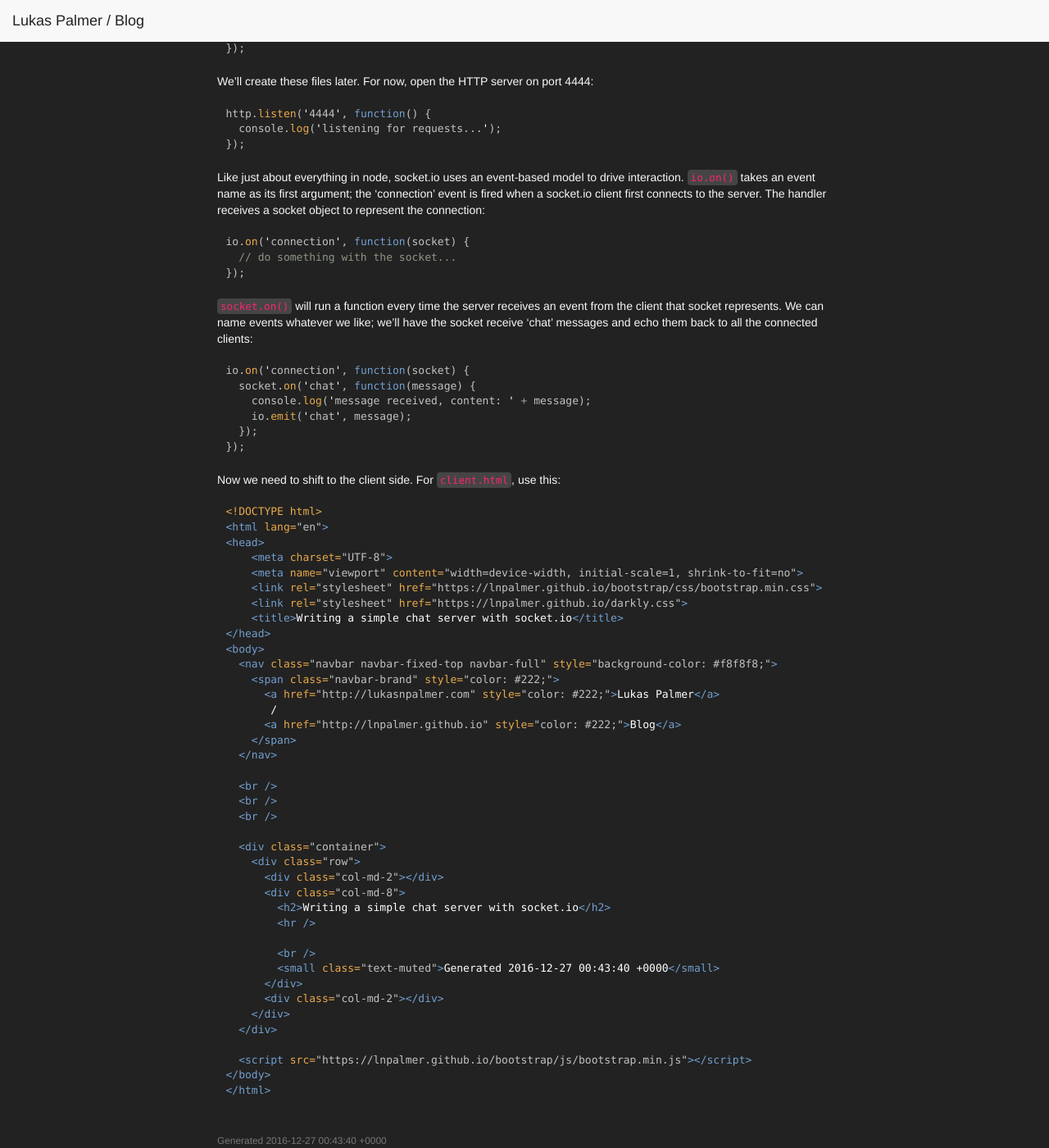
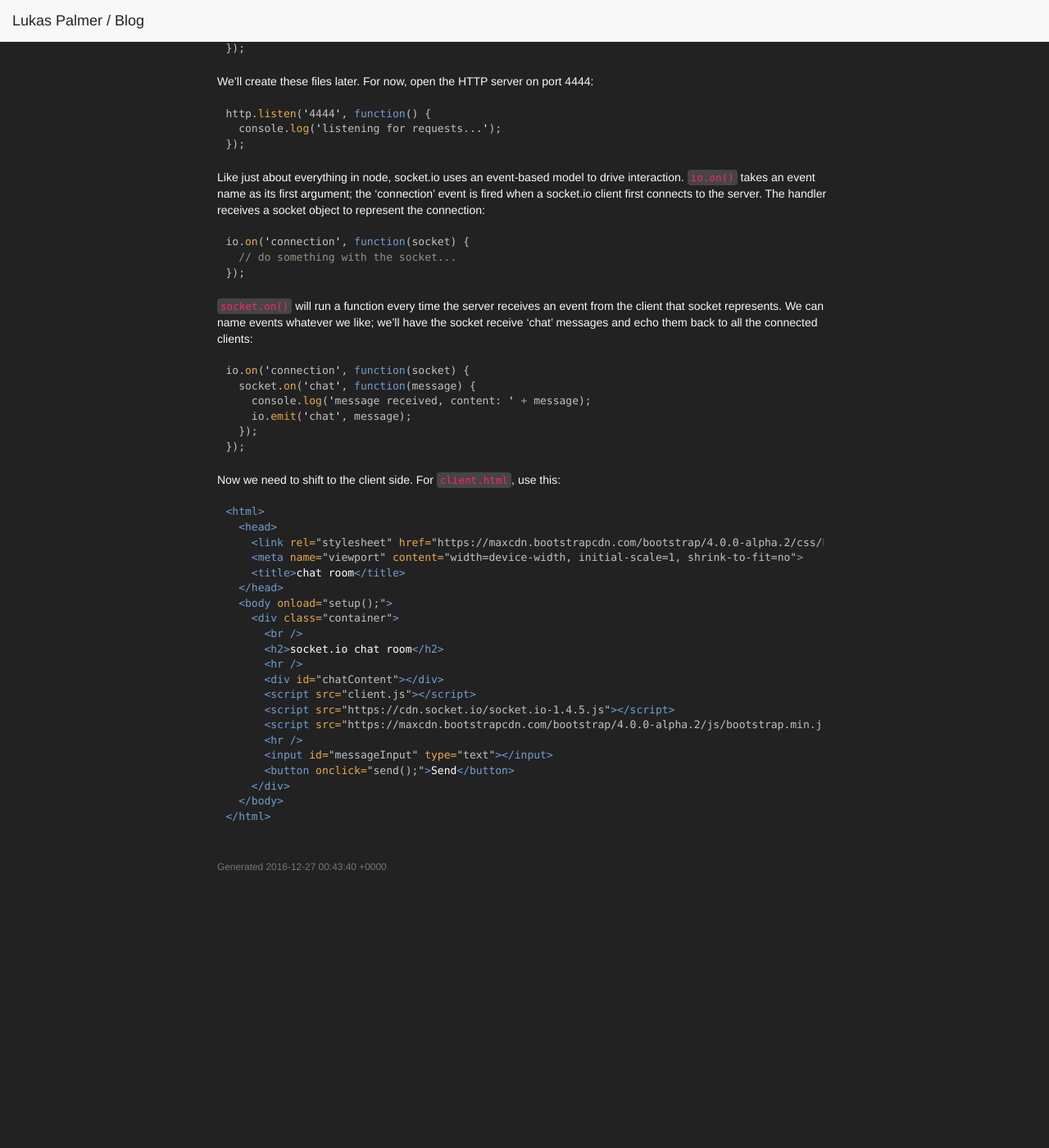
Before and after one commit to lnpalmer/lnpalmer.github.io, a Jekyll site: the page built from _posts/2016-12-23-chat.md, in a window 1280 px wide and 1400 px high, scrolled down 623 px. Shown: the whole window at 82% size. Built offline with Jekyll 4.4.1, drawn with Linux system fonts in a browser that asks for light colours; after the commit the page ends 1689 px from its top, so only the background shows below that.

Commit message:
socket.io chat server

```diff
--- a/_posts/2016-12-23-chat.md
+++ b/_posts/2016-12-23-chat.md
@@ -67,43 +67,25 @@ io.on('connection', function(socket) {
 Now we need to shift to the client side. For `client.html`, use this:
 
 ~~~ html
-<!DOCTYPE html>
-<html lang="en">
-<head>
-    <meta charset="UTF-8">
+<html>
+  <head>
+    <link rel="stylesheet" href="https://maxcdn.bootstrapcdn.com/bootstrap/4.0.0-alpha.2/css/bootstrap.min.css" integrity="sha384-y3tfxAZXuh4HwSYylfB+J125MxIs6mR5FOHamPBG064zB+AFeWH94NdvaCBm8qnd" crossorigin="anonymous">
     <meta name="viewport" content="width=device-width, initial-scale=1, shrink-to-fit=no">
-    <link rel="stylesheet" href="{{ site.url }}/bootstrap/css/bootstrap.min.css">
-    <link rel="stylesheet" href="{{ site.url }}/darkly.css">
-    <title>{{ page.title }}</title>
-</head>
-<body>
-  <nav class="navbar navbar-fixed-top navbar-full" style="background-color: #f8f8f8;">
-    <span class="navbar-brand" style="color: #222;">
-      <a href="http://lukasnpalmer.com" style="color: #222;">Lukas Palmer</a>
-       /
-      <a href="http://lnpalmer.github.io" style="color: #222;">Blog</a>
-    </span>
-  </nav>
-
-  <br />
-  <br />
-  <br />
-
-  <div class="container">
-    <div class="row">
-      <div class="col-md-2"></div>
-      <div class="col-md-8">
-        <h2>{{ page.title }}</h2>
-        <hr />
-        {{ content }}
-        <br />
-        <small class="text-muted">Generated {{ site.time }}</small>
-      </div>
-      <div class="col-md-2"></div>
+    <title>chat room</title>
+  </head>
+  <body onload="setup();">
+    <div class="container">
+      <br />
+      <h2>socket.io chat room</h2>
+      <hr />
+      <div id="chatContent"></div>
+      <script src="client.js"></script>
+      <script src="https://cdn.socket.io/socket.io-1.4.5.js"></script>
+      <script src="https://maxcdn.bootstrapcdn.com/bootstrap/4.0.0-alpha.2/js/bootstrap.min.js" integrity="sha384-vZ2WRJMwsjRMW/8U7i6PWi6AlO1L79snBrmgiDpgIWJ82z8eA5lenwvxbMV1PAh7" crossorigin="anonymous"></script>
+      <hr />
+      <input id="messageInput" type="text"></input>
+      <button onclick="send();">Send</button>
     </div>
-  </div>
-
-  <script src="{{ site.url }}/bootstrap/js/bootstrap.min.js"></script>
-</body>
+  </body>
 </html>
 ~~~
```
